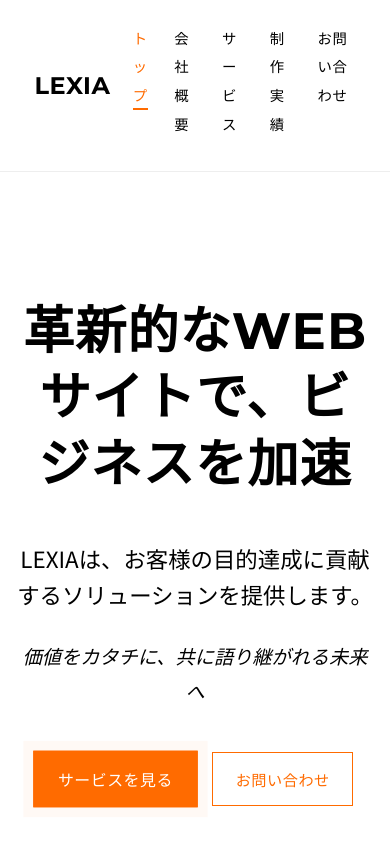
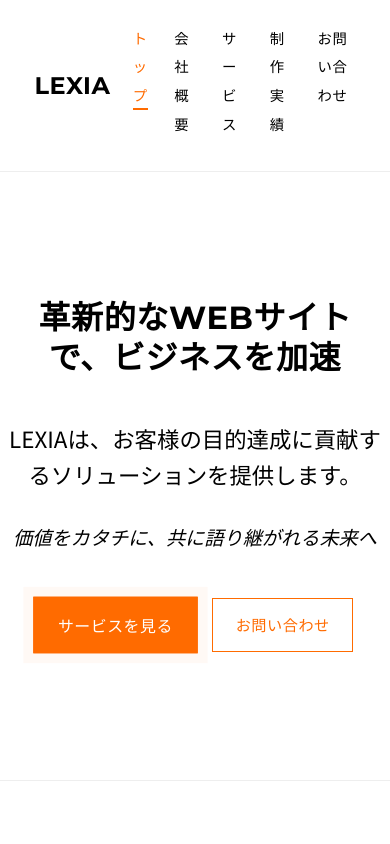
Before and after one commit to watoma06/LEXIA-HP, a plain HTML site: page index.html in a window 390 px wide. Shown: the top 844 px of the page. Drawn offline with Linux system fonts and the light colour scheme.

Commit message:
イトルが不適切に折り返されることなく、各デバイスサイズで適切に表示

```diff
--- a/style.css
+++ b/style.css
@@ -392,9 +392,9 @@ a:hover::after {
 }
 
 .hero__container {
-     max-width: 800px;
+     max-width: 1000px;
      margin: 0 auto;
-     padding: 0 var(--spacing-md);
+     padding: 0 var(--spacing-sm);
 }
 
 .hero__title {
@@ -418,6 +418,43 @@ a:hover::after {
      margin-top: var(--spacing-lg);
      margin-bottom: var(--spacing-xxl);
      font-style: italic;
+}
+
+/* ========================================
+    Responsive Design - Hero Section
+    ======================================== */
+
+/* タブレット以下でのヒーロータイトル調整 */
+@media (max-width: 768px) {
+     .hero__title {
+          font-size: 2.5rem;
+          line-height: 1.2;
+     }
+
+     .hero__container {
+          max-width: 100%;
+          padding: 0 var(--spacing-sm);
+     }
+}
+
+/* モバイルでのヒーロータイトル調整 */
+@media (max-width: 480px) {
+     .hero__title {
+          font-size: 2rem;
+          line-height: 1.25;
+     }
+
+     .hero__container {
+          padding: 0 var(--spacing-xs);
+     }
+}
+
+/* 小さなモバイルでの調整 */
+@media (max-width: 360px) {
+     .hero__title {
+          font-size: 1.7rem;
+          line-height: 1.3;
+     }
 }
 
 /* ========================================
```
